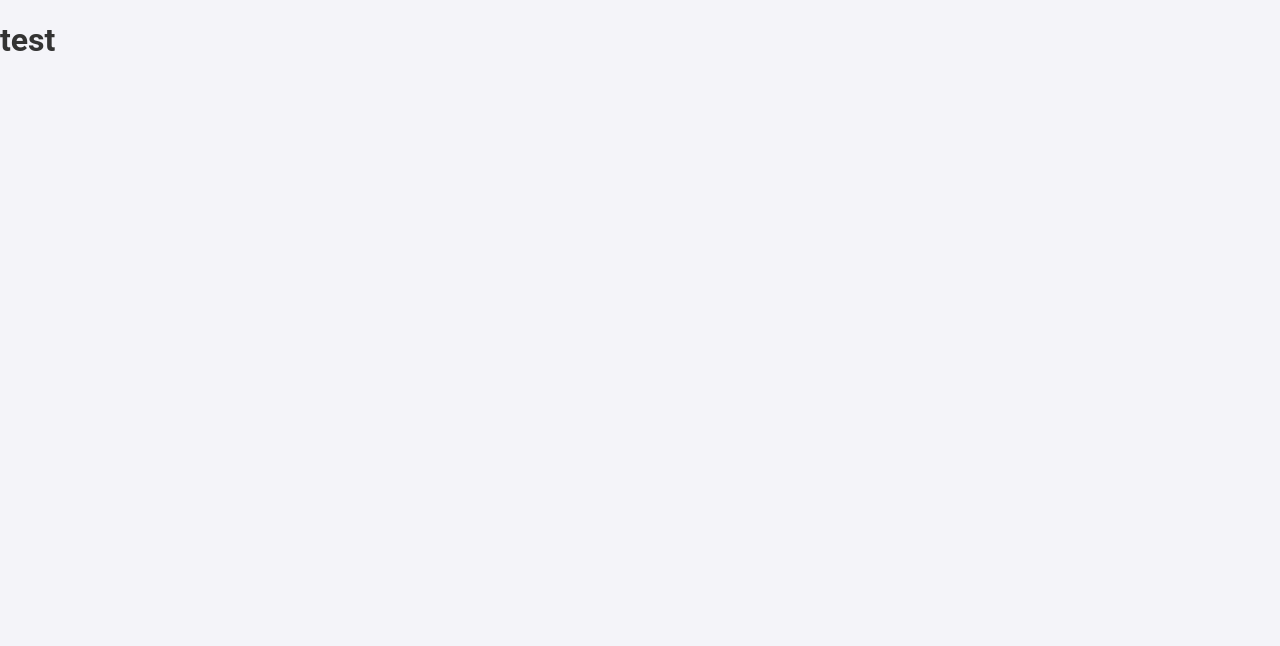
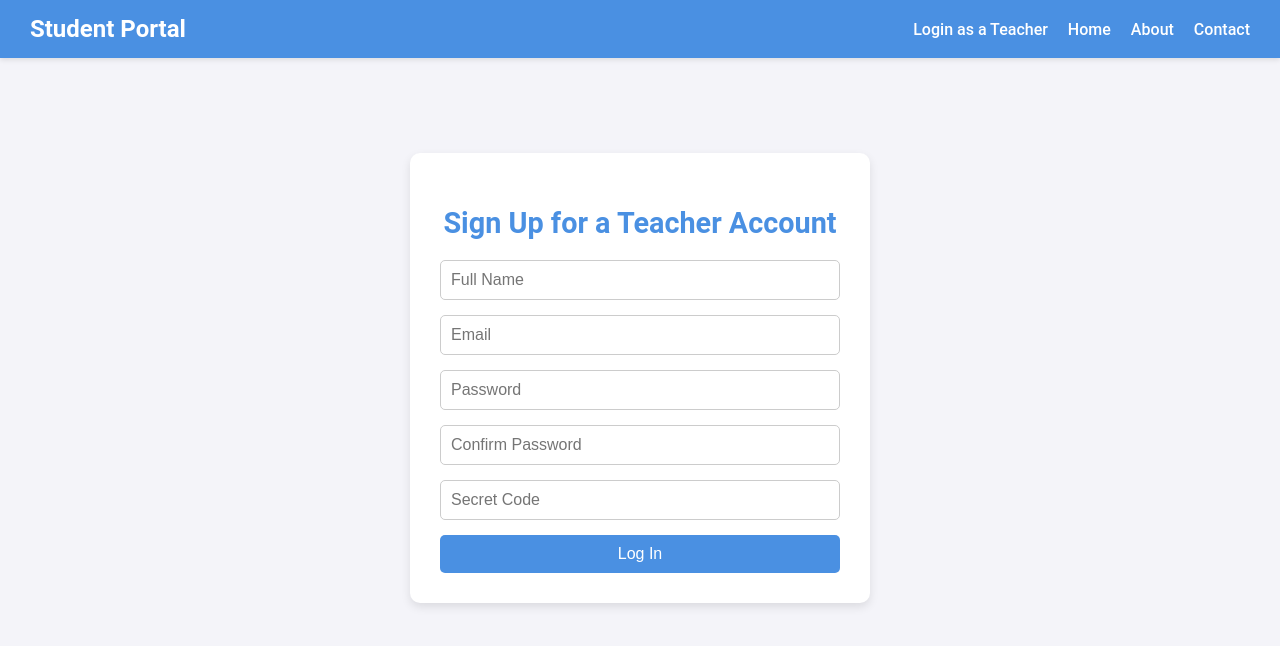
Before and after one commit to 4l0sh/studentPortal, a React (Vite) app in the folder studentportal/: page /teacherSignup in a window 1280 px wide. Shown: the top 646 px of the page. Built offline with nearby package versions, Linux system fonts and the light colour scheme.

Commit message:
teachersignup placeholder

```diff
--- a/studentportal/src/pages/teacherSignup/teacherSignup.jsx
+++ b/studentportal/src/pages/teacherSignup/teacherSignup.jsx
@@ -1,10 +1,26 @@
 import { Fragment } from 'react';
+import Navbar from '../../components/navbar';
 
 const TeacherSignup = () => {
   return (
     <Fragment>
       <div className='mainContainer'>
-        <h1>test</h1>
+        <Navbar />
+        <div className='loginContainer'>
+          <div className='loginCard'>
+            <h2>Sign Up for a Teacher Account</h2>
+            <form className='loginForm'>
+              <input type='text' placeholder='Full Name ' />
+              <input type='text' placeholder='Email' />
+              <input type='password' placeholder='Password' />
+              <input type='password' placeholder='Confirm Password' />
+              <input type='text' placeholder='Secret Code' />
+              <button className='loginButton' type='submit'>
+                Log In
+              </button>
+            </form>
+          </div>
+        </div>
       </div>
     </Fragment>
   );
```
